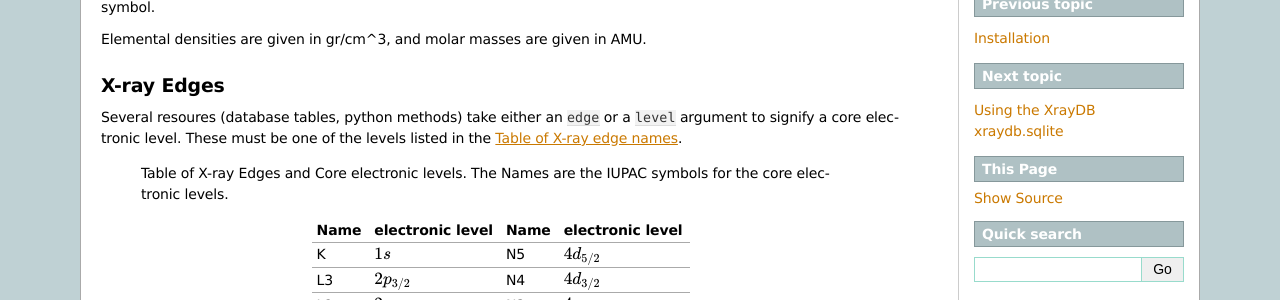
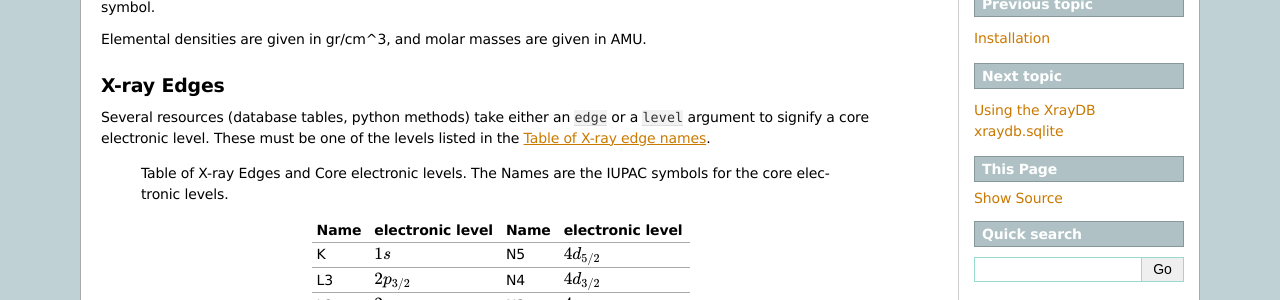
Before and after one commit to scikit-beam/XrayDB, a Sphinx documentation site: the page built from doc/overview.rst, in a window 1280 px wide. Shown: the part 235-535 px from the top of the page. Built offline with Sphinx 7.4.7, drawn with Linux system fonts in a browser that asks for light colours; formulas are drawn with MathJax 3; the version number could not be read and is left out; cross-references to code outside the pages are shown as plain code.

Commit message:
more typos

```diff
--- a/doc/dbschema.rst
+++ b/doc/dbschema.rst
@@ -292,7 +292,7 @@ Coster_Kronig Table
 ------------------------
 
 The `Coster_Kronig` table holds data for energy levels, partial and total
-transition probabilites for the Coster-Kronig transitions (Auger processes
+transition probabilities for the Coster-Kronig transitions (Auger processes
 in which the empty core level is filled from an electron in a higher level
 with the same principle quantum number).  The partial probability describes
 direct transitions, while the total probability includes cascade effects.
@@ -327,7 +327,7 @@ Waasmaier Table
 
 The `Waasmaier` table holds data for calculating elastic X-ray scattering cross sections,
 :math:`f_0(q)`, from :cite:ts:`Waasmaier_Kirfel`.  The data are available for many common
-oxidataion states for each element.  Each row represents an ion.
+oxidation states for each element.  Each row represents an ion.
 
 .. index:: Table of Elastic Scattering Cross Section Coefficients
 .. _db_waasmaier_table:
--- a/doc/overview.rst
+++ b/doc/overview.rst
@@ -21,7 +21,7 @@ AMU.
 X-ray Edges
 --------------
 
-Several resoures (database tables, python methods) take either an ``edge``
+Several resources (database tables, python methods) take either an ``edge``
 or a ``level`` argument to signify a core electronic level.  These must be
 one of the levels listed in the :ref:`Table of X-ray edge names
 <xraydb-edge_table>`.
--- a/doc/python.rst
+++ b/doc/python.rst
@@ -2,7 +2,7 @@ Using XrayDB from Python
 =========================
 
 
-The wrappers/python directly contains a Python module for xraydb.  This
+The wrappers/python directly contains a Python module for XrayDB.  This
 module gives a higher-level wrapping of the XrayDB, including the
 conversion of data from json-encoded data to numpy arrays.  The module
 requires the json, numpy, and sqlalchemy modules, and can be installed
```
